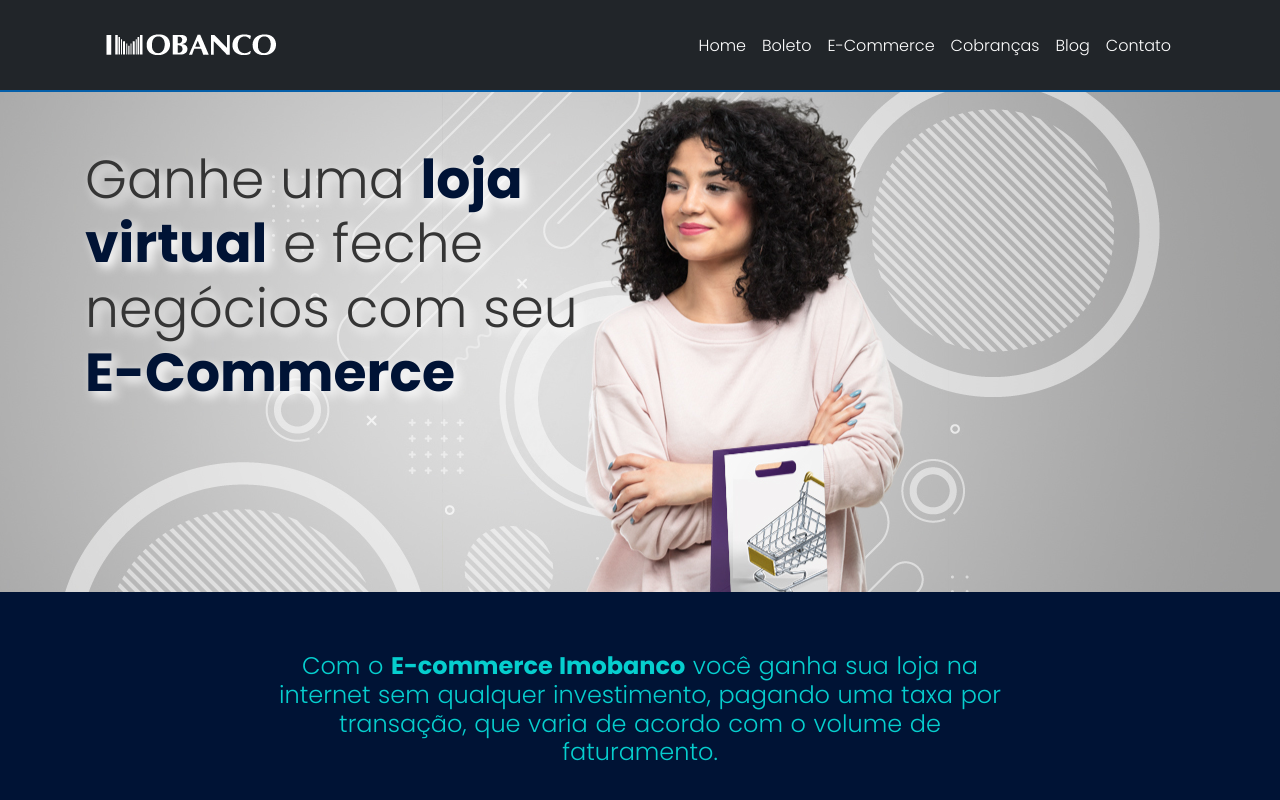
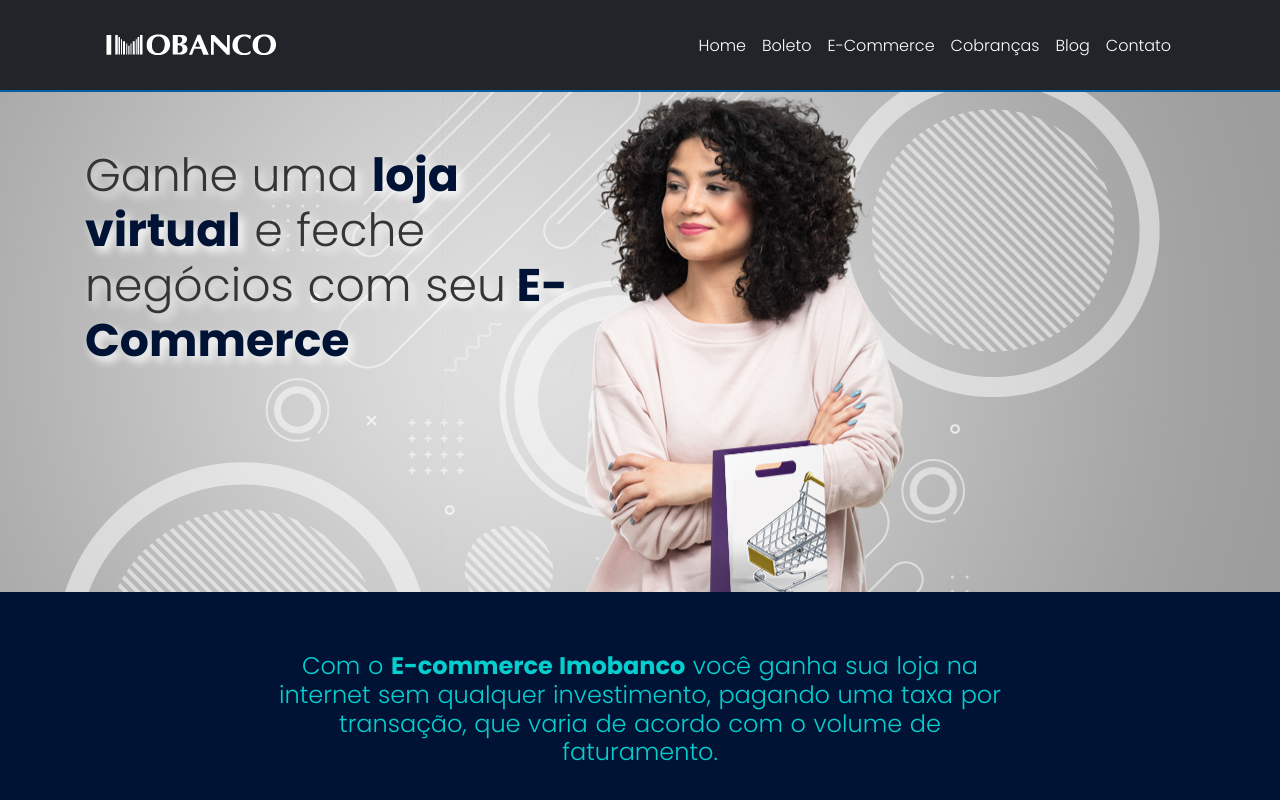
Before and after one commit to phelipequeiroz/imobanco.github.io, a Nuxt app: page /ecommerce in a window 1280 px wide. Shown: the top 800 px of the page. Built offline with nearby package versions, Linux system fonts and the light colour scheme.

Commit message:
background font size

```diff
--- a/components/HeaderSlide.vue
+++ b/components/HeaderSlide.vue
@@ -2,7 +2,7 @@
 <div class="slidemobile">
   <div class="container">
     <div class="row justify-content-left">
-      <div class="col-lg-6 col-md-8 col-sm-8 col-8 pt-2">
+      <div class="col-xl-6 col-lg-6 col-md-8 col-sm-8 col-8 pt-2">
         <h1 class="mt-5 text-content imo-text-07 font-size" style="text-shadow: white 0.1em 0.1em 0.2em"> Abra uma conta <span class="text-titulo imo-text-02">Imobanco</span> e tenha
         <span class="text-titulo imo-text-02"> Gestão financeira </span>para o seu negócio</h1>
       </div>
@@ -68,13 +68,14 @@
   left: 210px;
 } */
 .font-size{
-  font-size: calc(2vw + 3vmin);
+  font-size: calc(1.7vw + 3vmin);
 
 }
 
 .slidemobile{
         height: 500px;
         background-image: url("~assets/image/bannerindexslide.jpg") !important;
+        background-color: #9c9c9c;
         background-size: 100% auto cover;
         background-position: center;
         background-repeat: no-repeat;
--- a/components/charges/ChargesSlide.vue
+++ b/components/charges/ChargesSlide.vue
@@ -2,7 +2,7 @@
 <div class="slidemobilecobrancas">
   <div class="container">
     <div class="row justify-content-left">
-      <div class="col-lg-6 col-md-8 col-sm-8 col-8 pt-2">
+      <div class="col-xl-6 col-lg-6 col-md-8 col-sm-8 col-8 pt-2">
         <h1 class="mt-5 text-content imo-text-07 font-size" style="text-shadow: white 0.1em 0.1em 0.2em"> Todos os <span class="text-titulo imo-text-02">acordos</span> podem ser pagos em <span class="text-titulo imo-text-02">boletos</span> ou no cartão</span>
        </h1>
 
@@ -16,11 +16,12 @@
 </script>
 <style>
 .font-size{
-  font-size: calc(2vw + 3vmin);
+  font-size: calc(1.7vw + 3vmin);
 }
 	.slidemobilecobrancas{
         height: 500px;
         background-image: url("~assets/image/bannerindexslidecobrancas.jpg") !important;
+        background-color: #9c9c9c;
         background-size: 100% auto cover;
         background-position: center;
         background-repeat: no-repeat;
--- a/components/ecommerce/EcommerceTop.vue
+++ b/components/ecommerce/EcommerceTop.vue
@@ -2,7 +2,7 @@
 <div class="slidemobileecommerce">
   <div class="container">
     <div class="row justify-content-left">
-      <div class="col-lg-6 col-md-6 col-sm-6 col-8 pt-2">
+      <div class="col-xl-6 col-lg-6 col-md-6 col-sm-6 col-8 pt-2">
         <h1 class="mt-5 text-content imo-text-07 font-size-ecommerce" style="text-shadow: white 0.1em 0.1em 0.2em"> Ganhe uma <span class="text-titulo imo-text-02">loja virtual</span> e feche negócios com seu<span class="text-titulo imo-text-02"> E-Commerce</span>
        </h1>
       </div>
@@ -20,11 +20,12 @@
 
 <style>
 .font-size-ecommerce{
-  font-size: calc(2vw + 3.5vmin);
+  font-size: calc(1.7vw + 3vmin);
 }
 .slidemobileecommerce{
         height: 500px;
         background-image: url("~assets/image/bannerindexslideecommerce.jpg") !important;
+        background-color: #9c9c9c;
         background-size: 100% auto cover;
         background-position: center;
         background-repeat: no-repeat;
--- a/components/slip/SlipSlide.vue
+++ b/components/slip/SlipSlide.vue
@@ -2,7 +2,7 @@
 <div class="slidemobileslip">
   <div class="container">
     <div class="row justify-content-left">
-      <div class="col-lg-6 col-md-8 col-sm-8 col-8 pt-2">
+      <div class="col-xl-6 col-lg-6 col-md-8 col-sm-8 col-8 pt-2">
         <h1 class="mt-5 text-content imo-text-07 font-size" style="text-shadow: white 0.1em 0.1em 0.2em"> Personalize a cobrança com sua <span class="text-titulo imo-text-02">marca</span> e acompanhe pelo <span class="text-titulo imo-text-02">Sistema Imobanco</span>
        </h1>
       </div>
@@ -20,12 +20,13 @@
 
 <style>
 .font-size{
-  font-size: calc(2vw + 3vmin);
+  font-size: calc(1.7vw + 3vmin);
 
 }
 .slidemobileslip{
         height: 500px;
         background-image: url("~assets/image/bannerindexslideslip.jpg") !important;
+        background-color: #9c9c9c;
         background-size: 100% auto cover;
         background-position: center;
         background-repeat: no-repeat;
```
